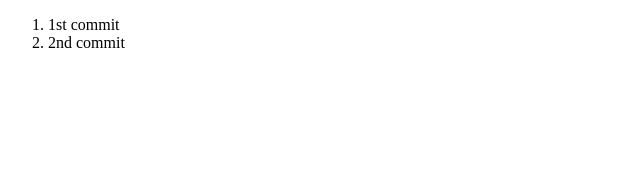
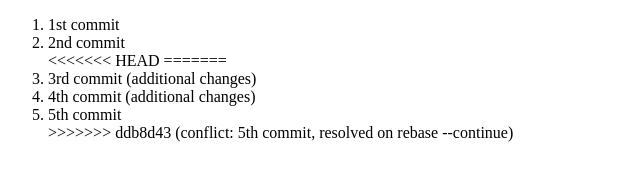
Before and after one commit to AabhasDhaubanja/renegade-task, a plain HTML site: page index.html in a window 1280 px wide. Shown: the whole page, without its empty margins (0-640 px from the left). Drawn offline with Linux system fonts and the light colour scheme.

Commit message:
conflict: 5th commit, resolved on rebase --continue

```diff
--- a/index.html
+++ b/index.html
@@ -11,6 +11,12 @@
     <ol>
       <li>1st commit</li>
       <li>2nd commit</li>
+<<<<<<< HEAD
+=======
+      <li>3rd commit (additional changes)</li>
+      <li>4th commit (additional changes)</li>
+      <li>5th commit</li>
+>>>>>>> ddb8d43 (conflict: 5th commit, resolved on rebase --continue)
     </ol>
   </body>
 </html>
```
